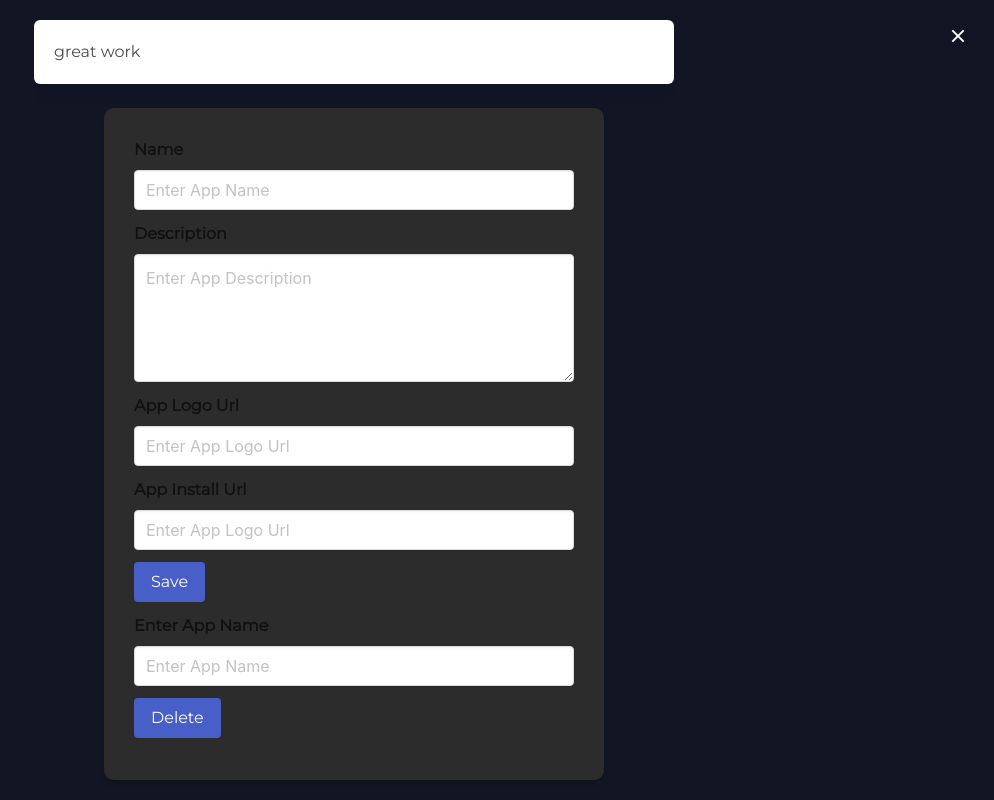
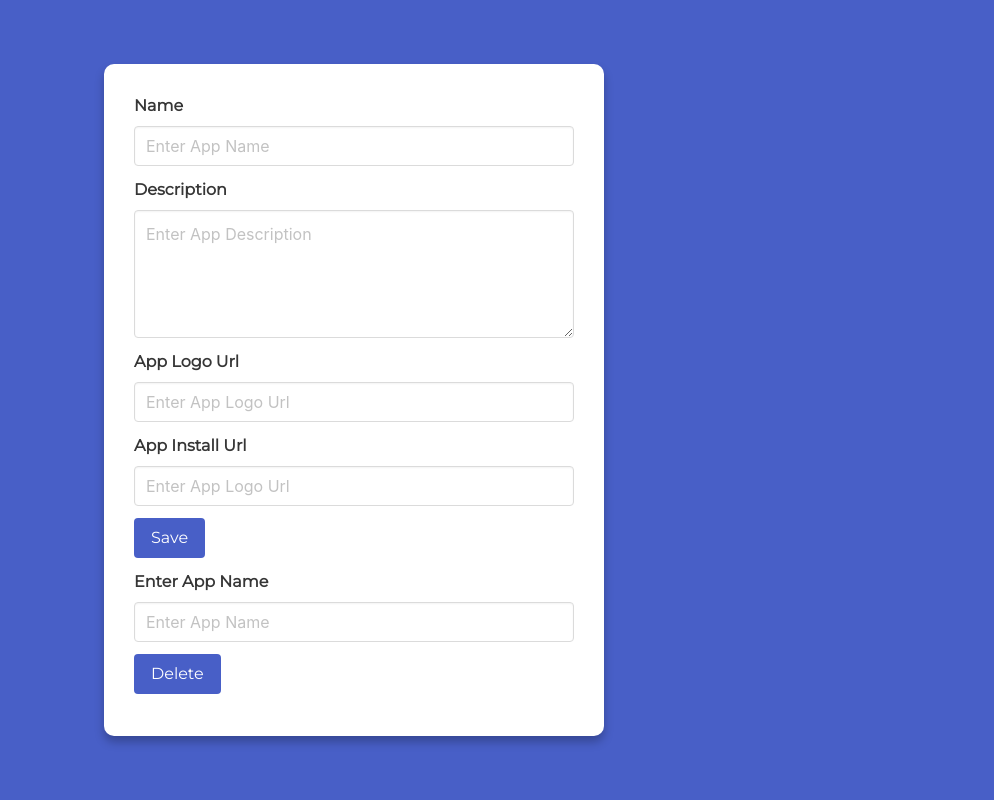
Before and after one commit to piyushbarve98/App-Info-project, a plain HTML site: page dashboard.html in a window 1280 px wide. Shown: the whole page, without its empty margins (286-1280 px from the left). Drawn offline with nearby package versions, Linux system fonts and the light colour scheme.

Commit message:
1st completion commit

```diff
--- a/dashboard.html
+++ b/dashboard.html
@@ -12,7 +12,7 @@
 </head>
 <body class="has-background-link">
   <!-- modal div -->
-   <div class="modal is-active">
+   <!-- <div class="modal is-active">
     <div class="modal-background"></div>
     <div class="modal-content">
 
@@ -20,8 +20,8 @@
         <p>great work</p>
       </div>
     <button class="modal-close is-large" aria-label="close"></button>
-  </div>
-  <!-- modal div end-->
+  </div>  -->
+  <!-- modal div end -->
   <div class="mainContainer">
     <form  id="form1">
     <div class="field">
```
